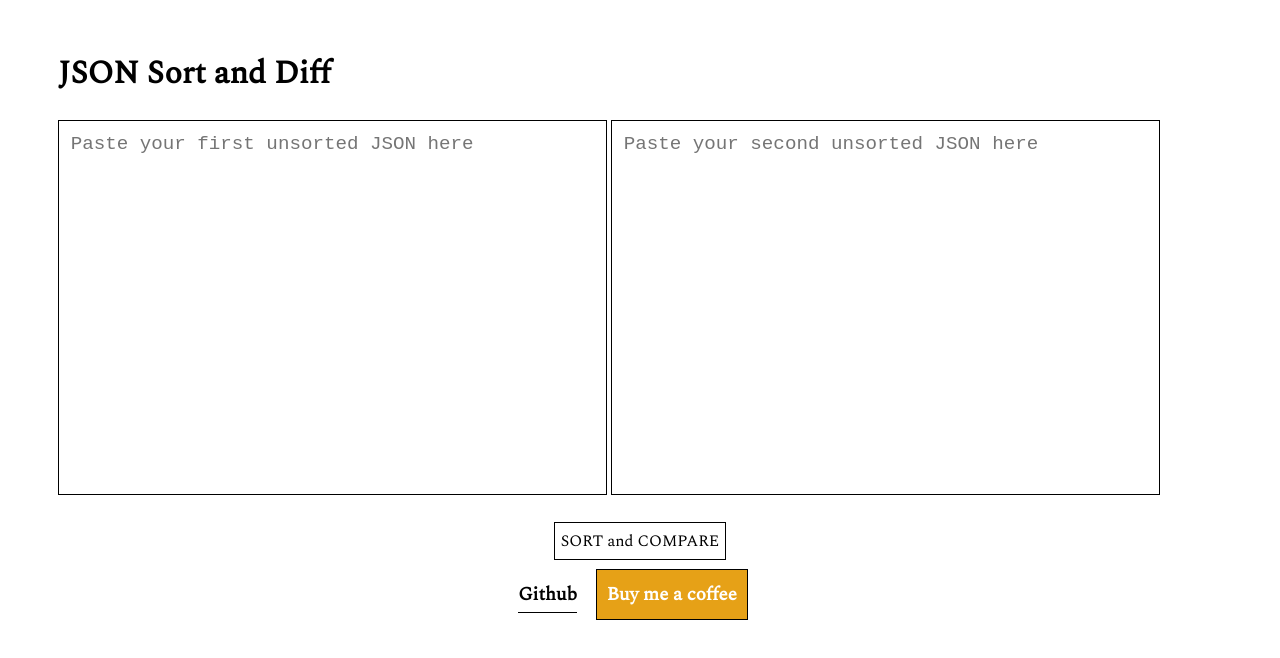
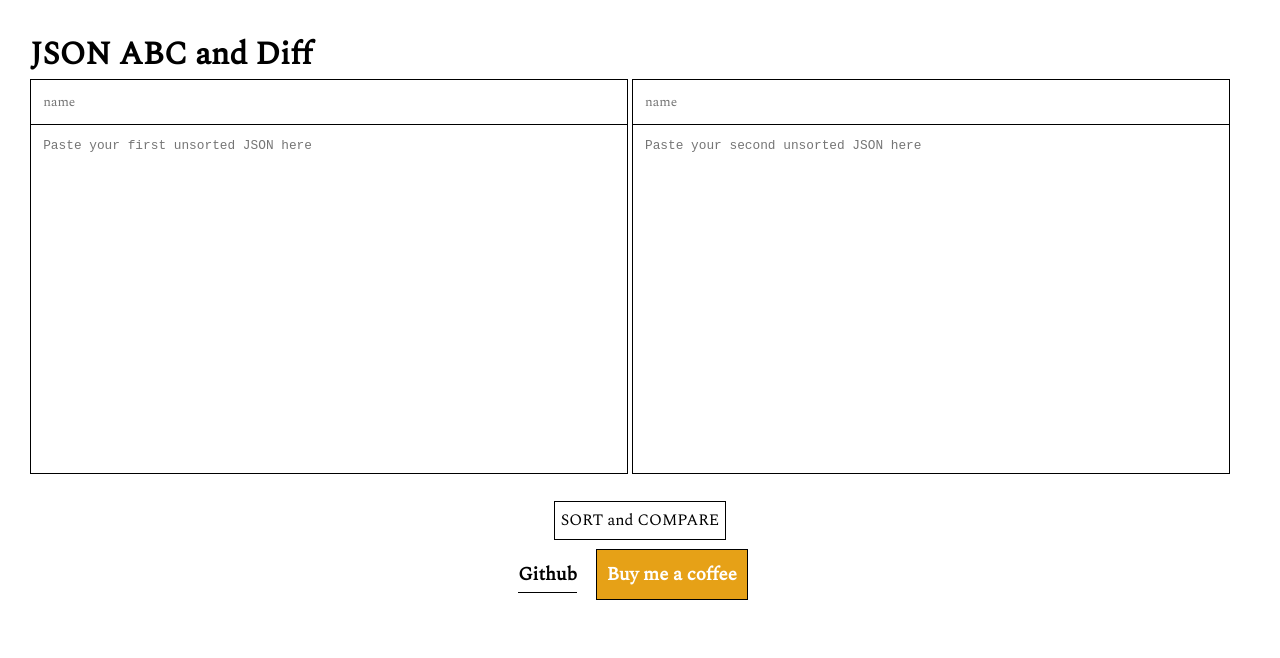
Before and after one commit to ShivrajRath/jsonsortdiff, a website with bundled scripts: page index.html in a window 1280 px wide. Built offline with nearby package versions, Linux system fonts and the light colour scheme.

Commit message:
updates to display more content

```diff
--- a/app.css
+++ b/app.css
@@ -1,9 +1,12 @@
 * {
   font-family: "Spectral", serif;
+  box-sizing: border-box;
+  padding: 0;
+  margin: 0;
 }
 
 body {
-  padding: 20px 50px;
+  padding: 30px;
 }
 
 .c {
@@ -29,15 +32,22 @@ a.s {
   color: #fff;
 }
 
+.text {
+  width: 49%;
+  padding: 1%;
+  border: 1px solid #000;
+  border-bottom: none;
+}
+
 .t,
 .t:focus,
 .t:active {
-  width: 45%;
+  width: 49%;
   height: 350px;
   padding: 1%;
   resize: none;
   outline: none;
-  font-size: 1.2em;
+  font-size: 0.8em;
   text-decoration: none;
   border: 1px solid #000;
   font-family: "Courier New", Courier, monospace;
@@ -69,4 +79,7 @@ pre {
   .t {
     width: 100%;
   }
+  .texts {
+    display: none;
+  }
 }
--- a/index.html
+++ b/index.html
@@ -17,7 +17,7 @@
       content="json compare, json sort and compare, diff, compare, sort, json, alphabetically, sort json, sort and diff, sort and compare"
     />
 
-    <title>JSON sort and diff</title>
+    <title>JSON abc and diff</title>
 
     <link rel="stylesheet" href="./app.css" />
     <link rel="stylesheet" href="./diffview.css" />
@@ -29,8 +29,13 @@
   </head>
 
   <body>
-    <h1>JSON Sort and Diff</h1>
+    <h1>JSON ABC and Diff</h1>
+
     <form onsubmit="appSort(event, 't1', 't2')">
+      <div class="texts">
+        <input type="text" class="text" placeholder="name" />
+        <input type="text" class="text" placeholder="name" />
+      </div>
       <div class="boxes">
         <textarea
           id="t1"
```
Also changed, not shown: 1 other file.
